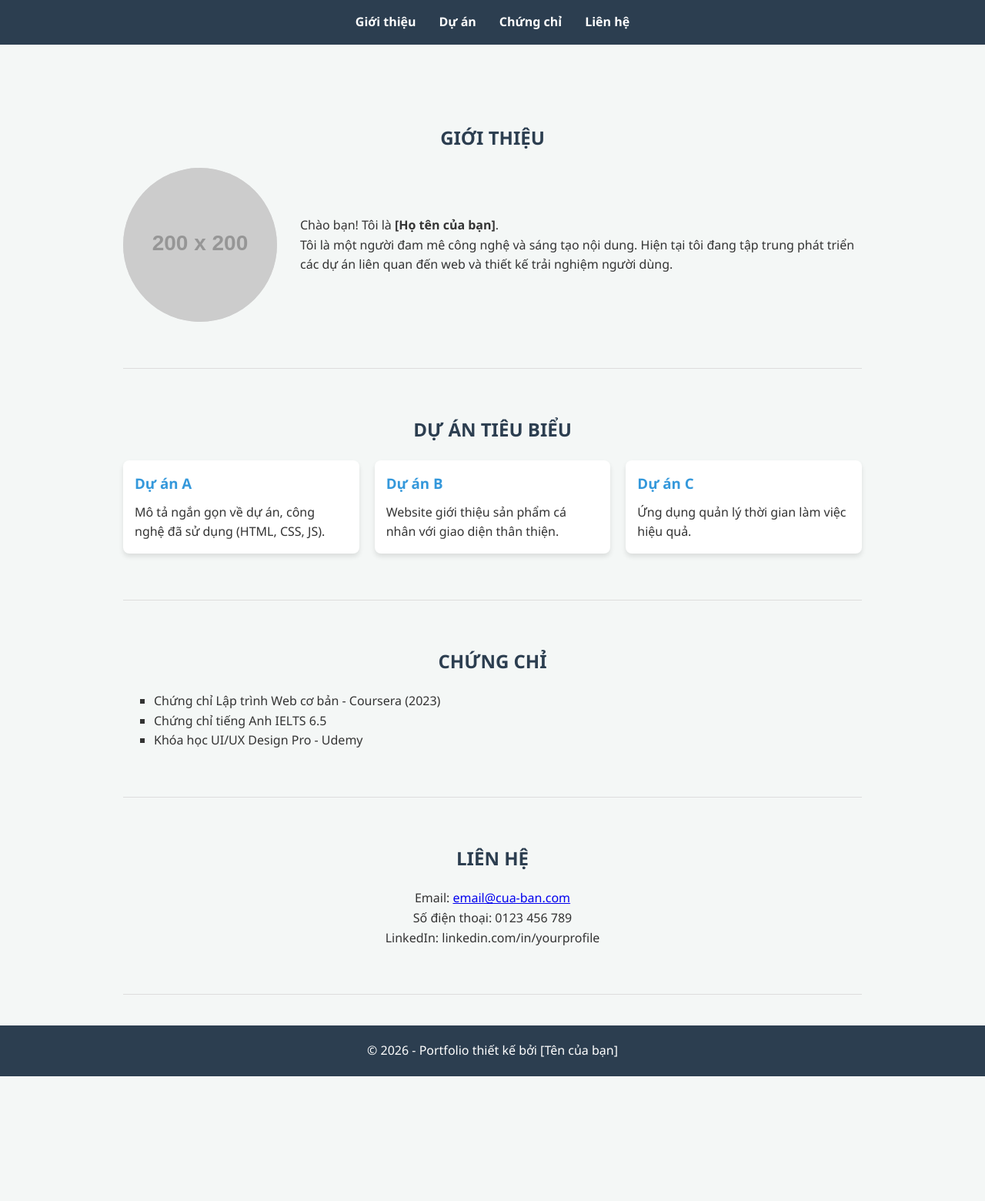
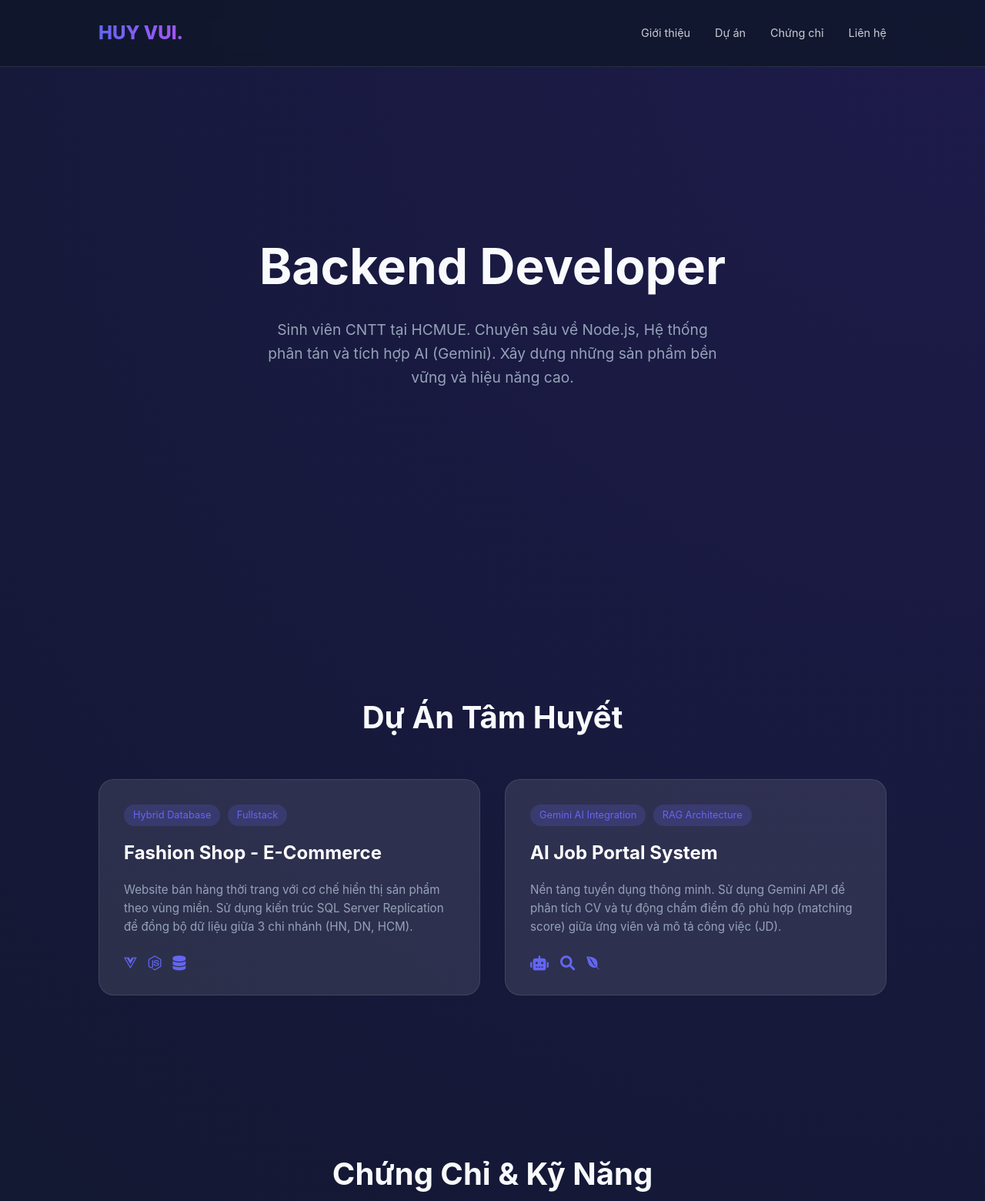
Before and after one commit to tranhuyvui/tranhuyvui.github.io, a plain HTML site: page index.html in a window 1280 px wide. Shown: the top 1560 px of the page at 77% size. Before the commit the page ends 1398 px from the top, so only its background shows below. Drawn offline with Linux system fonts and the light colour scheme; placeholder pictures from the web are drawn by us.

Commit message:
Update index.html

```diff
--- a/index.html
+++ b/index.html
@@ -3,188 +3,306 @@
 <head>
     <meta charset="UTF-8">
     <meta name="viewport" content="width=device-width, initial-scale=1.0">
-    <title>Portfolio Cá Nhân</title>
+    <title>Trần Huy Vui | Portfolio</title>
+    <link href="https://cdnjs.cloudflare.com/ajax/libs/font-awesome/6.0.0/css/all.min.css" rel="stylesheet">
     <style>
-        /* CSS Tổng thể */
+        :root {
+            --primary: #6366f1;
+            --secondary: #a855f7;
+            --dark: #0f172a;
+            --light: #f8fafc;
+            --glass: rgba(255, 255, 255, 0.1);
+        }
+
         * {
             margin: 0;
             padding: 0;
             box-sizing: border-box;
-            font-family: 'Segoe UI', Tahoma, Geneva, Verdana, sans-serif;
+            scroll-behavior: smooth;
         }
 
         body {
+            font-family: 'Inter', sans-serif;
+            background: radial-gradient(circle at top right, #1e1b4b, #0f172a);
+            color: var(--light);
             line-height: 1.6;
-            color: #333;
-            background-color: #f4f7f6;
+            overflow-x: hidden;
         }
 
-        header {
-            background: #2c3e50;
-            color: #fff;
-            padding: 1rem 0;
+        /* Thanh điều hướng */
+        nav {
             position: fixed;
+            top: 0;
             width: 100%;
-            top: 0;
+            padding: 1.5rem 10%;
+            display: flex;
+            justify-content: space-between;
+            align-items: center;
+            background: rgba(15, 23, 42, 0.8);
+            backdrop-filter: blur(10px);
             z-index: 1000;
+            border-bottom: 1px solid rgba(255,255,255,0.1);
         }
 
-        nav {
+        .logo {
+            font-size: 1.5rem;
+            font-weight: 800;
+            background: linear-gradient(to right, var(--primary), var(--secondary));
+            -webkit-background-clip: text;
+            -webkit-text-fill-color: transparent;
+        }
+
+        .nav-links {
             display: flex;
-            justify-content: center;
             list-style: none;
         }
 
-        nav a {
-            color: #fff;
+        .nav-links a {
+            color: var(--light);
             text-decoration: none;
-            margin: 0 15px;
-            font-weight: bold;
+            margin-left: 2rem;
+            font-size: 0.9rem;
+            transition: 0.3s;
+            opacity: 0.8;
         }
 
-        nav a:hover {
-            color: #3498db;
+        .nav-links a:hover {
+            opacity: 1;
+            color: var(--primary);
         }
 
-        .container {
-            max-width: 1000px;
-            margin: 80px auto 20px;
-            padding: 20px;
+        /* Hero Section */
+        .hero {
+            height: 100vh;
+            display: flex;
+            flex-direction: column;
+            justify-content: center;
+            align-items: center;
+            text-align: center;
+            padding: 0 10%;
         }
 
-        section {
-            padding: 60px 0;
-            border-bottom: 1px solid #ddd;
+        .hero h1 {
+            font-size: 4rem;
+            margin-bottom: 1rem;
         }
 
-        h2 {
-            color: #2c3e50;
-            margin-bottom: 20px;
-            text-align: center;
-            text-transform: uppercase;
+        .hero p {
+            font-size: 1.2rem;
+            color: #94a3b8;
+            max-width: 600px;
         }
 
-        /* Phần Giới thiệu */
-        .intro {
+        /* Section chung */
+        section {
+            padding: 100px 10%;
+        }
+
+        .section-title {
+            font-size: 2.5rem;
+            margin-bottom: 3rem;
+            text-align: center;
+        }
+
+        /* Grid Dự án */
+        .project-grid {
+            display: grid;
+            grid-template-columns: repeat(auto-fit, minmax(400px, 1fr));
+            gap: 2rem;
+        }
+
+        .project-card {
+            background: var(--glass);
+            border: 1px solid rgba(255,255,255,0.1);
+            border-radius: 20px;
+            padding: 2rem;
+            transition: transform 0.3s, box-shadow 0.3s;
+            position: relative;
+            overflow: hidden;
+        }
+
+        .project-card:hover {
+            transform: translateY(-10px);
+            box-shadow: 0 20px 40px rgba(0,0,0,0.4);
+            border-color: var(--primary);
+        }
+
+        .tag {
+            background: rgba(99, 102, 241, 0.2);
+            color: var(--primary);
+            padding: 4px 12px;
+            border-radius: 20px;
+            font-size: 0.8rem;
+            margin-right: 5px;
+            display: inline-block;
+            margin-bottom: 1rem;
+        }
+
+        .project-card h3 {
+            font-size: 1.5rem;
+            margin-bottom: 1rem;
+            color: #fff;
+        }
+
+        .project-card p {
+            color: #94a3b8;
+            font-size: 0.95rem;
+            margin-bottom: 1.5rem;
+        }
+
+        .tech-icons {
+            display: flex;
+            gap: 15px;
+            font-size: 1.2rem;
+            color: #6366f1;
+        }
+
+        /* Chứng chỉ */
+        .cert-container {
+            display: grid;
+            grid-template-columns: repeat(auto-fit, minmax(300px, 1fr));
+            gap: 1.5rem;
+        }
+
+        .cert-item {
+            background: rgba(255,255,255,0.05);
+            padding: 1.5rem;
+            border-radius: 12px;
             display: flex;
             align-items: center;
-            gap: 30px;
+            gap: 1rem;
         }
 
-        .intro-img {
-            width: 200px;
-            height: 200px;
-            border-radius: 50%;
-            background: #ddd;
-            object-fit: cover;
+        .cert-item i {
+            font-size: 2rem;
+            color: #fbbf24;
         }
 
-        /* Phần Dự án */
-        .project-grid {
-            display: grid;
-            grid-template-columns: repeat(auto-fit, minmax(250px, 1fr));
-            gap: 20px;
+        /* Liên hệ */
+        .contact-box {
+            background: linear-gradient(135deg, var(--primary), var(--secondary));
+            border-radius: 30px;
+            padding: 4rem;
+            text-align: center;
         }
 
-        .card {
-            background: #fff;
-            padding: 15px;
-            border-radius: 8px;
-            box-shadow: 0 4px 6px rgba(0,0,0,0.1);
+        .contact-links {
+            margin-top: 2rem;
+            display: flex;
+            justify-content: center;
+            gap: 2rem;
         }
 
-        .card h3 {
-            margin-bottom: 10px;
-            color: #3498db;
+        .btn-contact {
+            background: #fff;
+            color: var(--dark);
+            padding: 12px 30px;
+            border-radius: 50px;
+            text-decoration: none;
+            font-weight: bold;
+            transition: 0.3s;
         }
 
-        /* Phần Chứng chỉ */
-        .cert-list {
-            list-style: square;
-            padding-left: 40px;
-        }
-
-        /* Phần Liên hệ */
-        .contact {
-            text-align: center;
+        .btn-contact:hover {
+            transform: scale(1.1);
         }
 
         footer {
             text-align: center;
-            padding: 20px;
-            background: #2c3e50;
-            color: #fff;
+            padding: 2rem;
+            opacity: 0.5;
+            font-size: 0.8rem;
         }
 
-        /* Responsive cho điện thoại */
-        @media (max-width: 600px) {
-            .intro {
-                flex-direction: column;
-                text-align: center;
-            }
+        @media (max-width: 768px) {
+            .hero h1 { font-size: 2.5rem; }
+            .project-grid { grid-template-columns: 1fr; }
         }
     </style>
 </head>
 <body>
 
-    <header>
-        <nav>
-            <a href="#gioi-thieu">Giới thiệu</a>
-            <a href="#du-an">Dự án</a>
-            <a href="#chung-chi">Chứng chỉ</a>
-            <a href="#lien-he">Liên hệ</a>
-        </nav>
-    </header>
+    <nav>
+        <div class="logo">HUY VUI.</div>
+        <ul class="nav-links">
+            <li><a href="#about">Giới thiệu</a></li>
+            <li><a href="#projects">Dự án</a></li>
+            <li><a href="#certs">Chứng chỉ</a></li>
+            <li><a href="#contact">Liên hệ</a></li>
+        </ul>
+    </nav>
 
-    <div class="container">
-        <section id="gioi-thieu">
-            <h2>Giới thiệu</h2>
-            <div class="intro">
-                <img src="https://via.placeholder.com/200" alt="Avatar" class="intro-img">
-                <div>
-                    <p>Chào bạn! Tôi là <strong>[Họ tên của bạn]</strong>.</p>
-                    <p>Tôi là một người đam mê công nghệ và sáng tạo nội dung. Hiện tại tôi đang tập trung phát triển các dự án liên quan đến web và thiết kế trải nghiệm người dùng.</p>
+    <main>
+        <section class="hero" id="about">
+            <h1>Backend Developer</h1>
+            <p>Sinh viên CNTT tại HCMUE. Chuyên sâu về Node.js, Hệ thống phân tán và tích hợp AI (Gemini). Xây dựng những sản phẩm bền vững và hiệu năng cao.</p>
+        </section>
+
+        <section id="projects">
+            <h2 class="section-title">Dự Án Tâm Huyết</h2>
+            <div class="project-grid">
+
+                <div class="project-card">
+                    <span class="tag">Hybrid Database</span>
+                    <span class="tag">Fullstack</span>
+                    <h3>Fashion Shop - E-Commerce</h3>
+                    <p>Website bán hàng thời trang với cơ chế hiển thị sản phẩm theo vùng miền. Sử dụng kiến trúc SQL Server Replication để đồng bộ dữ liệu giữa 3 chi nhánh (HN, DN, HCM).</p>
+                    <div class="tech-icons">
+                        <i class="fab fa-vuejs" title="Vue 3"></i>
+                        <i class="fab fa-node-js" title="Node.js"></i>
+                        <i class="fas fa-database" title="SQL Server & MongoDB"></i>
+                    </div>
+                </div>
+
+                <div class="project-card">
+                    <span class="tag">Gemini AI Integration</span>
+                    <span class="tag">RAG Architecture</span>
+                    <h3>AI Job Portal System</h3>
+                    <p>Nền tảng tuyển dụng thông minh. Sử dụng Gemini API để phân tích CV và tự động chấm điểm độ phù hợp (matching score) giữa ứng viên và mô tả công việc (JD).</p>
+                    <div class="tech-icons">
+                        <i class="fas fa-robot" title="Gemini AI"></i>
+                        <i class="fas fa-search" title="Vector Database - Pinecone"></i>
+                        <i class="fab fa-envira" title="MongoDB"></i>
+                    </div>
+                </div>
+
+            </div>
+        </section>
+
+        <section id="certs">
+            <h2 class="section-title">Chứng Chỉ & Kỹ Năng</h2>
+            <div class="cert-container">
+                <div class="cert-item">
+                    <i class="fas fa-award"></i>
+                    <div>
+                        <h4>TOEIC 800+ Target</h4>
+                        <p>Đang trong quá trình hoàn thiện</p>
+                    </div>
+                </div>
+                <div class="cert-item">
+                    <i class="fas fa-shield-alt"></i>
+                    <div>
+                        <h4>Database Security</h4>
+                        <p>HCMUE Certification</p>
+                    </div>
                 </div>
             </div>
         </section>
 
-        <section id="du-an">
-            <h2>Dự án tiêu biểu</h2>
-            <div class="project-grid">
-                <div class="card">
-                    <h3>Dự án A</h3>
-                    <p>Mô tả ngắn gọn về dự án, công nghệ đã sử dụng (HTML, CSS, JS).</p>
-                </div>
-                <div class="card">
-                    <h3>Dự án B</h3>
-                    <p>Website giới thiệu sản phẩm cá nhân với giao diện thân thiện.</p>
-                </div>
-                <div class="card">
-                    <h3>Dự án C</h3>
-                    <p>Ứng dụng quản lý thời gian làm việc hiệu quả.</p>
+        <section id="contact">
+            <div class="contact-box">
+                <h2>Bạn có dự án thú vị?</h2>
+                <p>Hãy kết nối để cùng nhau tạo nên những điều khác biệt.</p>
+                <div class="contact-links">
+                    <a href="mailto:vui.tran@example.com" class="btn-contact">Email cho tôi</a>
+                    <a href="https://github.com/HoangVanHaii/CSDLNC" class="btn-contact" style="background: transparent; color: #fff; border: 1px solid #fff;">GitHub</a>
                 </div>
             </div>
         </section>
-
-        <section id="chung-chi">
-            <h2>Chứng chỉ</h2>
-            <ul class="cert-list">
-                <li>Chứng chỉ Lập trình Web cơ bản - Coursera (2023)</li>
-                <li>Chứng chỉ tiếng Anh IELTS 6.5</li>
-                <li>Khóa học UI/UX Design Pro - Udemy</li>
-            </ul>
-        </section>
-
-        <section id="lien-he" class="contact">
-            <h2>Liên hệ</h2>
-            <p>Email: <a href="mailto:email@cua-ban.com">email@cua-ban.com</a></p>
-            <p>Số điện thoại: 0123 456 789</p>
-            <p>LinkedIn: linkedin.com/in/yourprofile</p>
-        </section>
-    </div>
+    </main>
 
     <footer>
-        <p>&copy; 2026 - Portfolio thiết kế bởi [Tên của bạn]</p>
+        &copy; 2026 Trần Huy Vui. Built with Passion & Code.
     </footer>
 
 </body>
```
